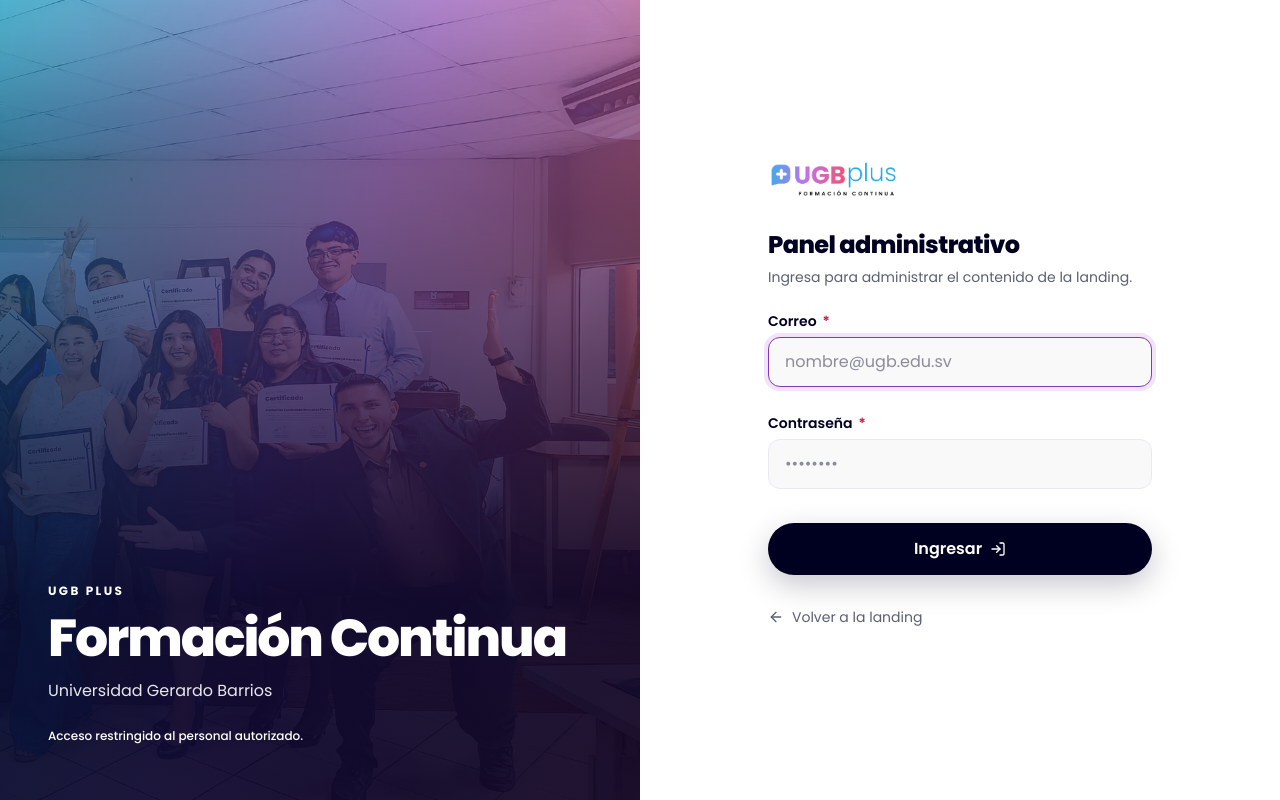
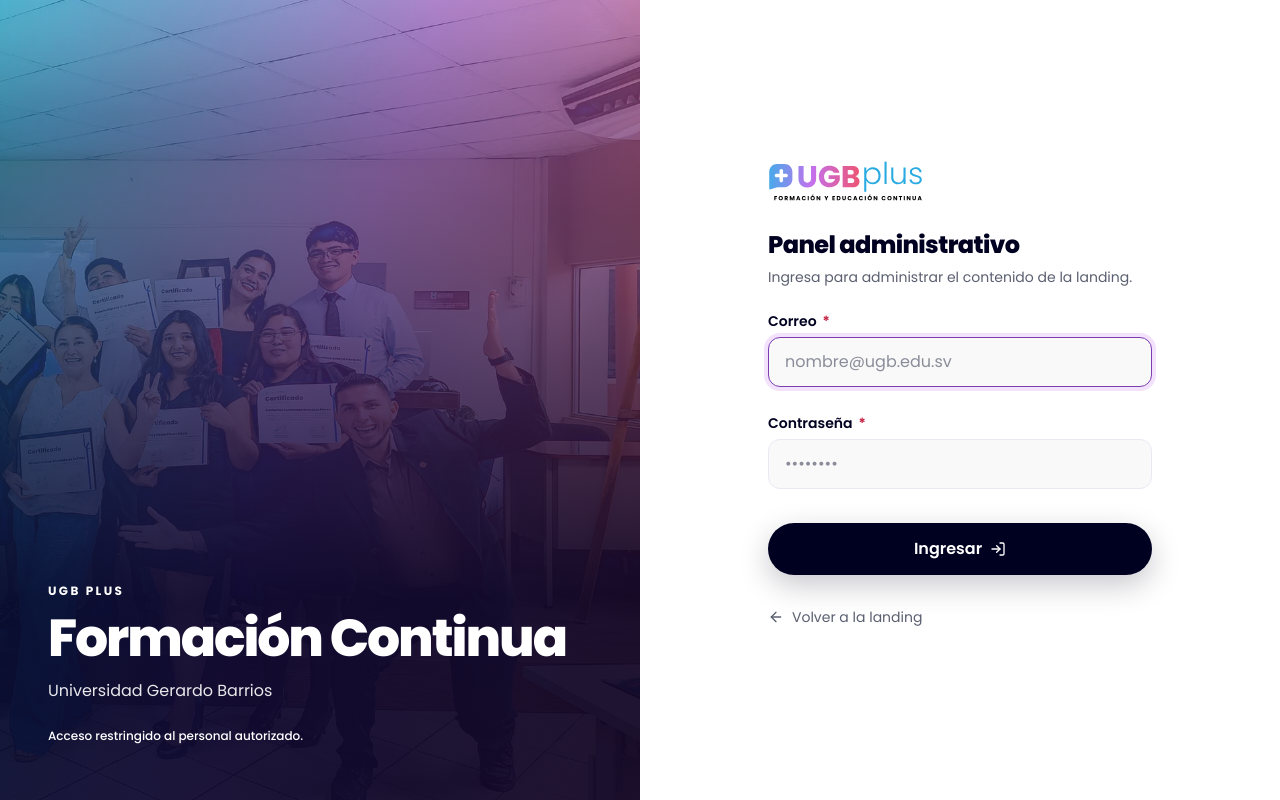
Before and after one commit to mherrera03/Landing-page, a Next.js app: page /admin/login in a window 1280 px wide. Built offline with nearby package versions, Linux system fonts and the light colour scheme; no server answers.

Commit message:
Se cambio el logo de la app y se agrego un nuevo logo para el footer y el header del admin.

```diff
--- a/src/components/admin/layout/AdminSidebar.tsx
+++ b/src/components/admin/layout/AdminSidebar.tsx
@@ -40,10 +40,8 @@ export function AdminSidebar({ user, siteUrl, onNavigate }: AdminSidebarProps) {
         className="flex items-center gap-3 rounded-2xl px-2 pt-2 focus-visible:outline-2 focus-visible:outline-offset-2 focus-visible:outline-white"
         aria-label="Ir al resumen"
       >
-        {/* El logo es oscuro: va sobre una placa clara para que se lea */}
-        <span className="rounded-xl bg-white px-2.5 py-1.5 shadow-[0_8px_24px_rgb(196_113_237/0.35)]">
-          <Logo size="sm" className="h-8" />
-        </span>
+        {/* Variante del logo con el texto en blanco, para el fondo oscuro del menú */}
+        <Logo size="sm" src="/images/nuevo-logo-blanco.svg" className="h-10" />
         <span className="text-[0.65rem] font-semibold tracking-[0.2em] text-white/55 uppercase">Panel</span>
       </Link>
 
--- a/src/components/public/layout/Logo.tsx
+++ b/src/components/public/layout/Logo.tsx
@@ -2,7 +2,7 @@ import Image from "next/image";
 import { SITE } from "@/constants/site";
 import { cn } from "@/lib/utils";
 
-const DEFAULT_LOGO = "/images/logo.png";
+const DEFAULT_LOGO = "/images/nuevo-logo.svg";
 
 type LogoProps = {
   size?: "sm" | "md";
@@ -17,10 +17,10 @@ export function Logo({ size = "md", className, src, alt }: LogoProps) {
     <Image
       src={src || DEFAULT_LOGO}
       alt={alt || SITE.name}
-      width={350}
-      height={100}
+      width={930}
+      height={240}
       preload
-      className={cn("w-auto", size === "sm" ? "h-10" : "h-15", className)}
+      className={cn("w-auto object-contain", size === "sm" ? "h-10" : "h-15", className)}
     />
   );
 }
--- a/src/schemas/brand.schema.ts
+++ b/src/schemas/brand.schema.ts
@@ -25,7 +25,7 @@ export type BrandSettings = z.infer<typeof brandSchema>;
 export const BRAND_DEFAULTS: BrandSettings = {
   siteDescription: SITE.description,
   siteUrl: "",
-  logoImage: "/images/logo.png",
+  logoImage: "/images/nuevo-logo.svg",
   logoAlt: SITE.name,
   shareImage: "",
   shareImageAlt: "",
```
Also changed, not shown: public/images/nuevo-logo-blanco.svg (added), public/images/nuevo-logo.svg (added).
